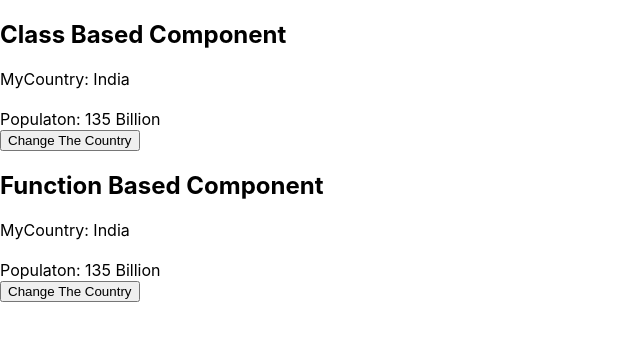
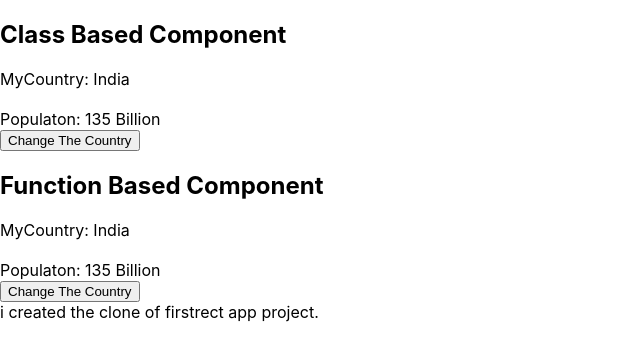
Before and after one commit to vatsalSabalpara18/firstreact, a React (Create React App) app: page / in a window 1280 px wide. Shown: the top 360 px of the page, without its empty margins (0-640 px from the left). Built offline with nearby package versions, Linux system fonts and the light colour scheme.

Commit message:
learn_git_clone

```diff
--- a/src/App.js
+++ b/src/App.js
@@ -7,6 +7,10 @@ function App() {
     <div>
       <MyCountry />
       <MyCountryFun />
+      <br />
+      <div>
+        i created the clone of firstrect app project.
+      </div>
     </div>
   );
 }
```
